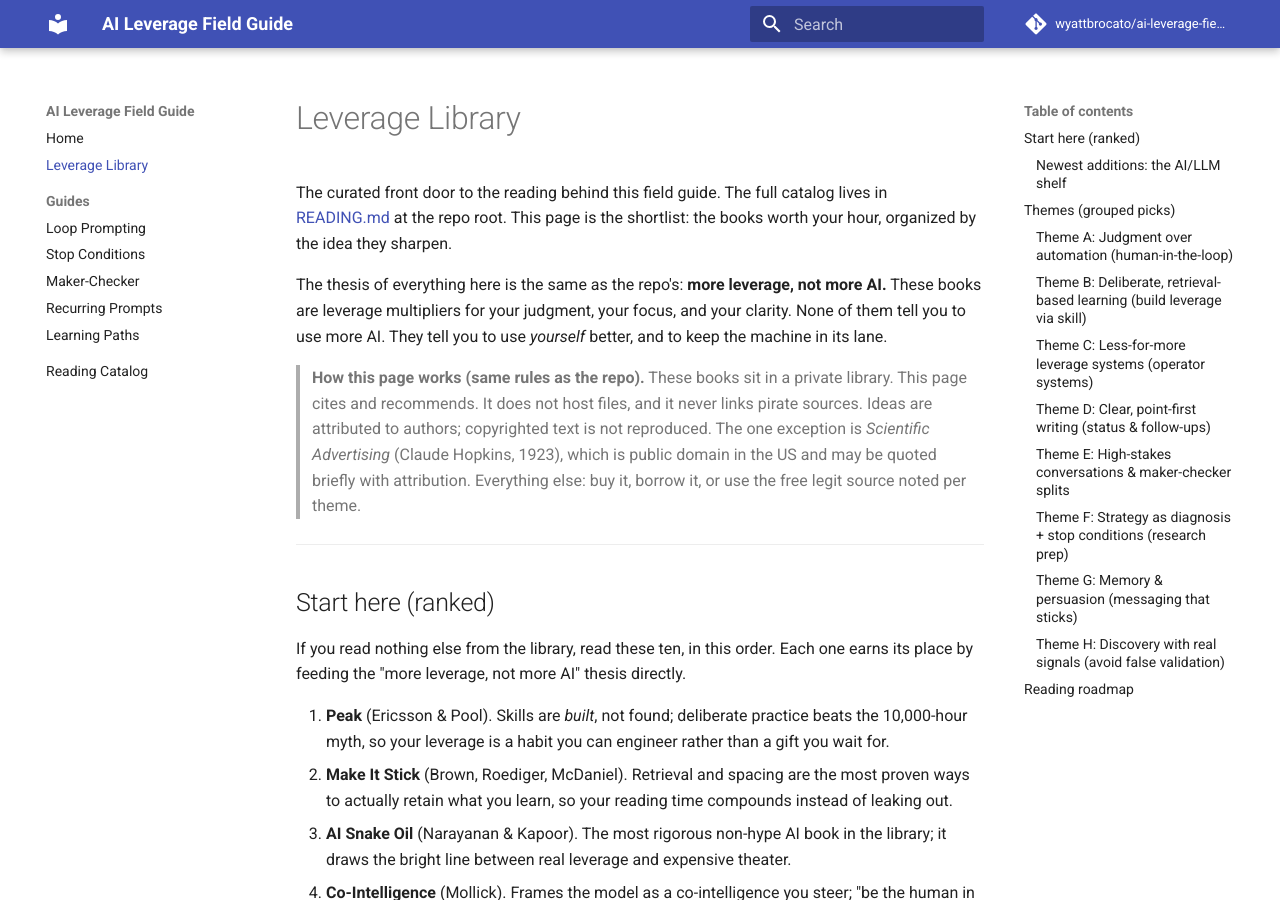
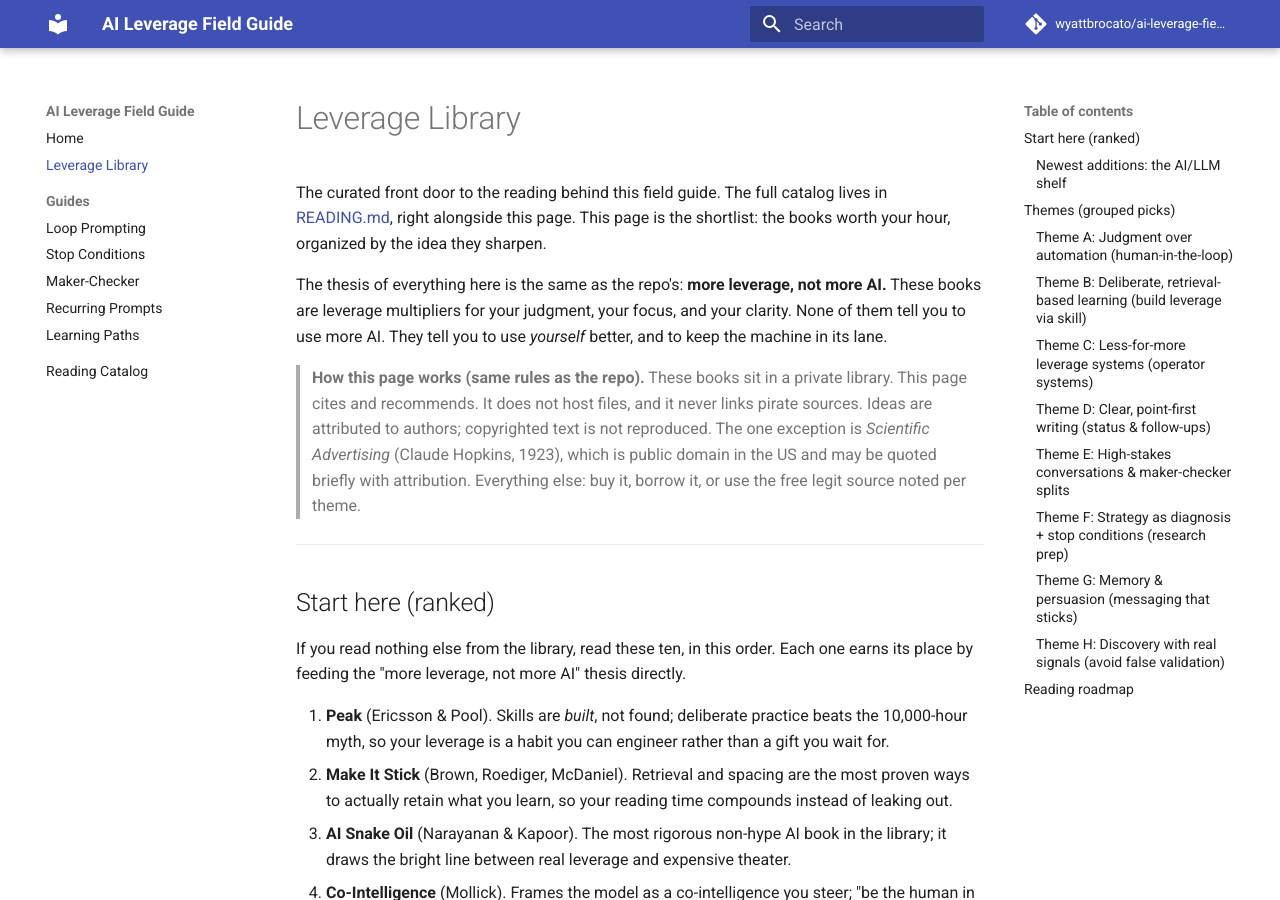
Before and after one commit to thewyattbrocato/ai-leverage-field-guide, an MkDocs documentation site: the page built from docs/library.md, in a window 1280 px wide and 900 px high. Built offline with MkDocs 1.6.1 and Material for MkDocs 9.7.7, drawn with Linux system fonts in a browser that asks for light colours; comment, search, counter and statistics services are not loaded; some of the changed text lies outside the part shown.

Commit message:
Adapt library page to current site layout and voice
- The reading catalog moved from root READING.md into docs/reading.md;
  drop the stale 'at the repo root' location claim.
- Remove the last remaining AI-assistance footer; repo-wide disclosures
  were removed in 461b30c and every other doc already dropped it.

```diff
--- a/docs/library.md
+++ b/docs/library.md
@@ -1,9 +1,8 @@
 # Leverage Library
 
 The curated front door to the reading behind this field guide. The full catalog lives in
-[READING.md](reading.md) at
-the repo root. This page is the shortlist: the books worth your hour, organized by the idea
-they sharpen.
+[READING.md](reading.md), right alongside this page. This page is the shortlist: the books
+worth your hour, organized by the idea they sharpen.
 
 The thesis of everything here is the same as the repo's: **more leverage, not more AI.** These
 books are leverage multipliers for your judgment, your focus, and your clarity. None of them
```
Also changed, not shown: other parts of docs/library.md (+0 -4 lines).
